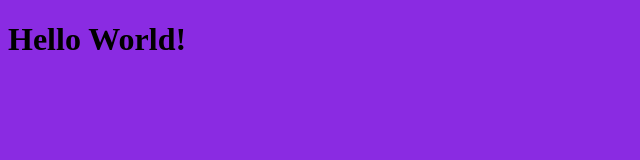
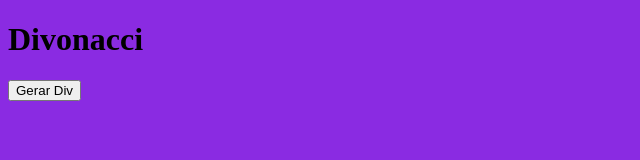
Before and after one commit to rhaone-brum/Divonacci, a plain HTML site: page src/index.html in a window 1280 px wide. Shown: the whole page, without its empty margins (0-640 px from the left). Drawn offline with Linux system fonts and the light colour scheme.

Commit message:
iniciando arquivo js

```diff
--- /dev/null
+++ b/src/assets/js/divonacci.js
@@ -0,0 +1,5 @@
+function gerarDiv() {
+  const raiz = document.getElementById("divonacci");
+
+  console.log(raiz);
+}
--- a/src/index.html
+++ b/src/index.html
@@ -4,9 +4,12 @@
     <meta charset="UTF-8" />
     <meta name="viewport" content="width=device-width, initial-scale=1.0" />
     <link rel="stylesheet" href="assets/css/style.css" />
+    <script src="assets/js/divonacci.js"></script>
     <title>Divonacci</title>
   </head>
   <body>
-    <h1>Hello World!</h1>
+    <h1>Divonacci</h1>
+    <button onClick="gerarDiv();">Gerar Div</button>
+    <div id="divonacci"></div>
   </body>
 </html>
```
Also changed, not shown: src/assets/js/index.js (deleted).
